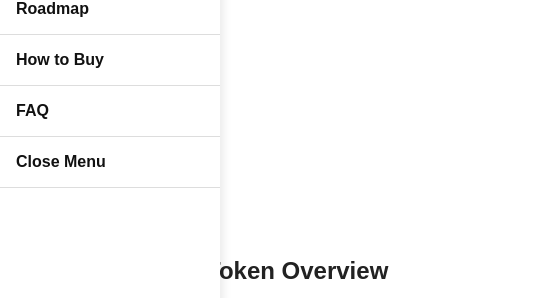
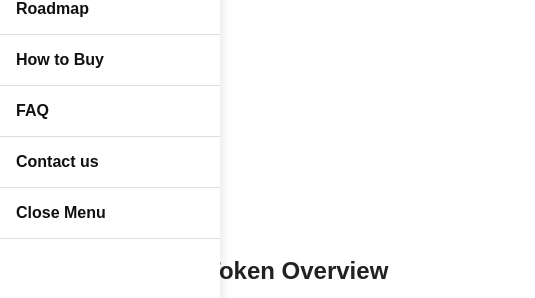
Before and after one commit to BarkGpt/barkgpt.wtf, a plain HTML site: page tokenomics.html in a window 1280 px wide. Both pictures are taken after a click on the element 31 px from the left and 34 px from the top of the page. Shown: the part 217-515 px from the top of the page, 0-535 px from the left. Drawn offline with Linux system fonts and the light colour scheme.

Commit message:
Update tokenomics.html

```diff
--- a/tokenomics.html
+++ b/tokenomics.html
@@ -89,6 +89,7 @@
   <a href="roadmap.html">Roadmap</a>
   <a href="how_to_buy.html">How to Buy</a>
   <a href="faq.html">FAQ</a>
+  <a href="contact.html">Contact us</a>
   <a href="#" onclick="document.querySelector('.nav-panel').style.display='none'">Close Menu</a>
 </div>
 
```
